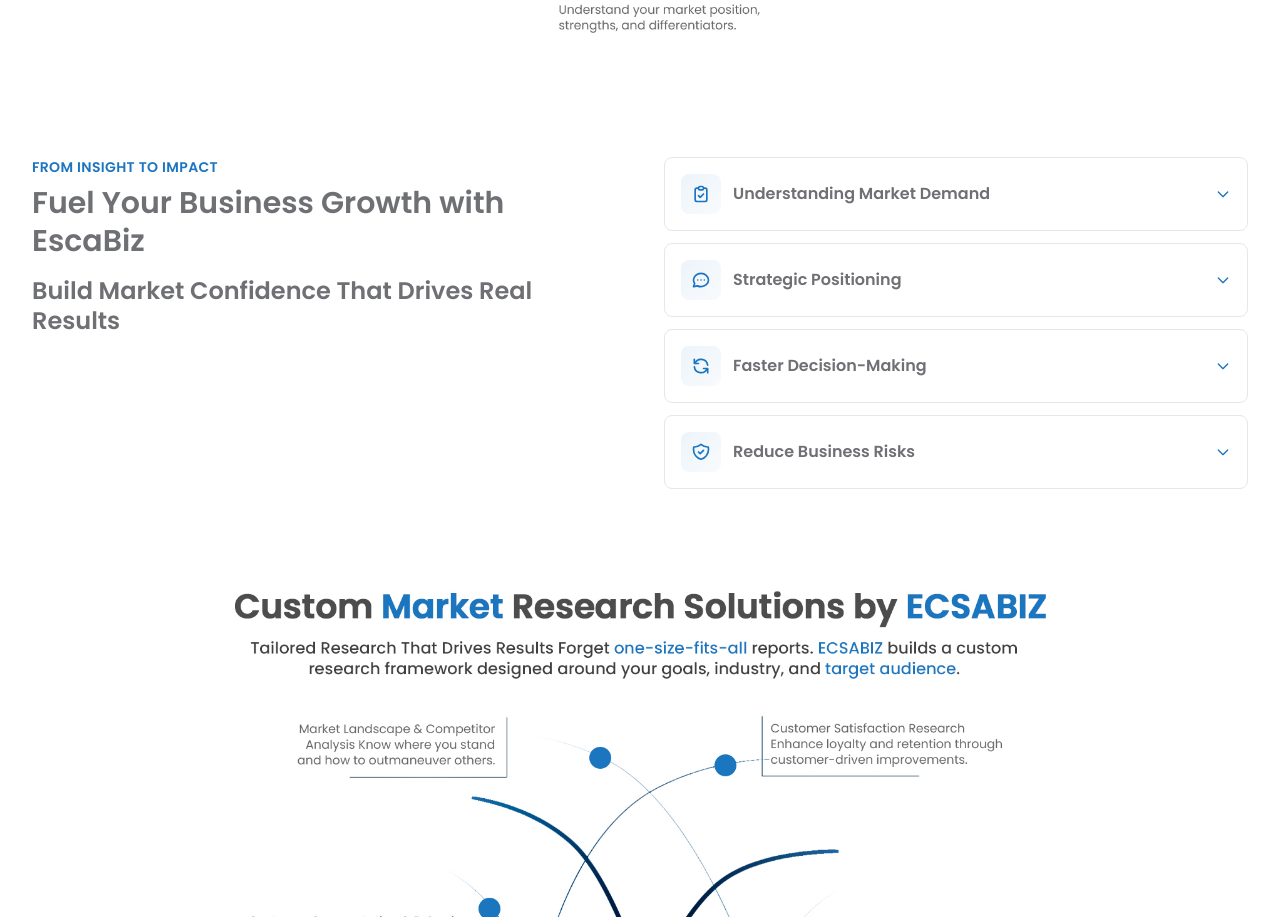
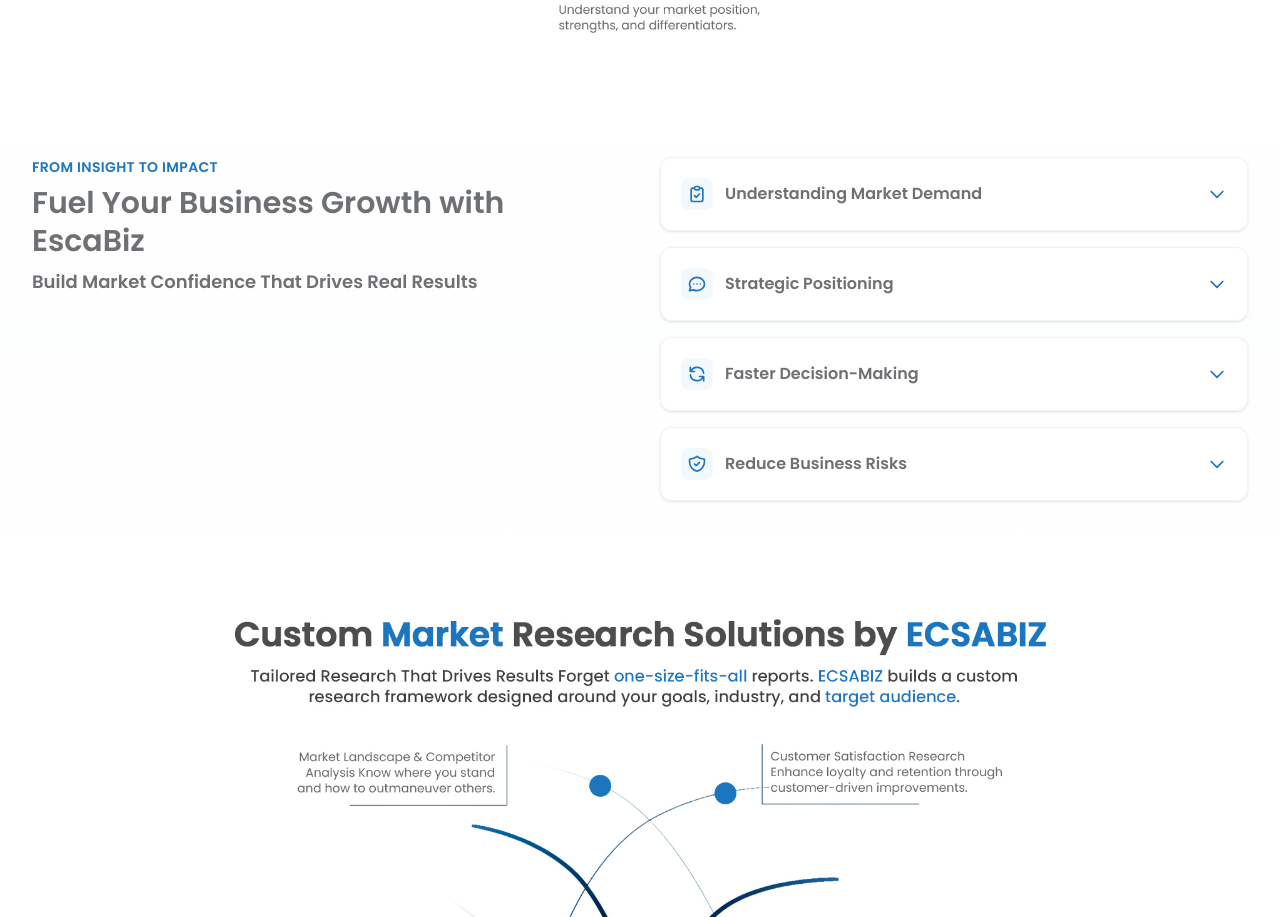
Before and after one commit to Sharmeen-Rauf/escabiz, a Next.js app: page /b2b-market-research-agency-escabiz in a window 1280 px wide. Shown: the part 3487-4404 px from the top of the page. Built offline with nearby package versions, Linux system fonts and the light colour scheme.

Commit message:
Refactor "From Insight to Impact" Section in B2B Market Research Agency Page: update background styling to a gradient, enhance accordion component layout, and improve text readability for a more engaging user experience.

```diff
--- a/src/app/b2b-market-research-agency-escabiz/page.tsx
+++ b/src/app/b2b-market-research-agency-escabiz/page.tsx
@@ -361,46 +361,48 @@ export default function B2BIndustryAnalysis() {
         </section>
 
         {/* FROM INSIGHT TO IMPACT Section */}
-        <section className="w-full bg-white py-6 md:py-8 lg:py-10">
+        <section className="w-full bg-gradient-to-b from-white via-gray-50/30 to-white py-6 md:py-8 lg:py-10">
           <div className="w-full max-w-7xl mx-auto px-4 sm:px-6 lg:px-8">
-            <div className="grid grid-cols-1 lg:grid-cols-2 gap-8 lg:gap-12 items-start">
-              {/* Left Side - Content */}
-              <div className="flex flex-col justify-center">
-                <p className="text-xs md:text-sm font-semibold text-[#1c75c0] uppercase tracking-wide mb-2">
+            <div className="grid grid-cols-1 lg:grid-cols-2 gap-8 lg:gap-10 items-start">
+              {/* Left Column: Headings and Main Description */}
+              <div className="flex flex-col">
+                <h4 className="text-xs md:text-sm font-semibold text-[#1c75c0] uppercase tracking-wide mb-2">
                   From Insight to Impact
-                </p>
-                <h3 className="text-lg sm:text-xl md:text-2xl lg:text-3xl font-semibold text-[#6f7074] leading-tight mb-4">
+                </h4>
+                <h3 className="text-lg sm:text-xl md:text-2xl lg:text-3xl font-semibold text-[#6f7074] leading-tight mb-2">
                   Fuel Your Business Growth with EscaBiz
                 </h3>
-                <h4 className="text-base sm:text-lg md:text-xl lg:text-2xl font-semibold text-[#6f7074] leading-tight mb-6">
+                <p className="text-base md:text-lg font-semibold text-[#6f7074] mb-6">
                   Build Market Confidence That Drives Real Results
-                </h4>
+                </p>
               </div>
 
-              {/* Right Side - Expandable Cards */}
-              <div className="flex flex-col space-y-3">
-                {/* Card 1: Understanding Market Demand */}
-                <div className={`bg-white rounded-lg overflow-hidden transition-all duration-300 ${
-                  activeAccordion === 0 ? 'border-2 border-[#1c75c0]' : 'border border-gray-200'
-                }`}>
+              {/* Right Column: Accordion Panels */}
+              <div className="flex flex-col">
+                {/* Accordion Item 1: Understanding Market Demand */}
+                <div className="bg-white/80 rounded-xl border border-gray-200/50 mb-4 overflow-hidden shadow-sm hover:shadow-lg hover:shadow-[#1c75c0]/15 transition-all duration-300 backdrop-blur-sm">
                   <button
                     onClick={() => setActiveAccordion(activeAccordion === 0 ? null : 0)}
-                    className="w-full flex items-center gap-3 p-3 md:p-4 text-left"
+                    className={`w-full flex items-center justify-between p-4 md:p-5 transition-all duration-300 ${
+                      activeAccordion === 0
+                        ? 'bg-gray-50 text-[#1c75c0] border-b border-gray-200'
+                        : 'text-[#6f7074] hover:bg-gray-50/50'
+                    }`}
                   >
-                    <div className="flex-shrink-0">
-                      <div className="bg-gradient-to-br from-[#1c75c0]/8 to-[#1c75c0]/3 rounded-lg p-2 w-10 h-10 flex items-center justify-center">
-                        <svg className="w-5 h-5 text-[#1c75c0]" fill="none" stroke="currentColor" viewBox="0 0 24 24">
+                    <div className="flex items-center">
+                      <div className={`w-8 h-8 rounded-lg flex items-center justify-center mr-3 ${
+                        activeAccordion === 0 ? 'bg-[#1c75c0]/10' : 'bg-[#1c75c0]/5'
+                      }`}>
+                        <svg className={`w-5 h-5 ${activeAccordion === 0 ? 'text-[#1c75c0]' : 'text-[#1c75c0]'}`} fill="none" stroke="currentColor" viewBox="0 0 24 24">
                           <path strokeLinecap="round" strokeLinejoin="round" strokeWidth={2} d="M9 5H7a2 2 0 00-2 2v12a2 2 0 002 2h10a2 2 0 002-2V7a2 2 0 00-2-2h-2M9 5a2 2 0 002 2h2a2 2 0 002-2M9 5a2 2 0 012-2h2a2 2 0 012 2m-6 9l2 2 4-4" />
                         </svg>
                       </div>
+                      <span className="text-sm md:text-base font-semibold text-left">
+                        Understanding Market Demand
+                      </span>
                     </div>
-                    <span className={`text-sm md:text-base font-semibold flex-1 transition-colors duration-300 ${
-                      activeAccordion === 0 ? 'text-[#1c75c0]' : 'text-[#6f7074]'
-                    }`}>
-                      Understanding Market Demand
-                    </span>
                     <svg
-                      className={`w-4 h-4 text-[#1c75c0] flex-shrink-0 transition-transform duration-300 ${
+                      className={`w-5 h-5 text-[#1c75c0] transition-transform duration-300 ${
                         activeAccordion === 0 ? 'rotate-180' : ''
                       }`}
                       fill="none"
@@ -415,34 +417,38 @@ export default function B2BIndustryAnalysis() {
                       activeAccordion === 0 ? 'max-h-96 opacity-100' : 'max-h-0 opacity-0'
                     }`}
                   >
-                    <div className="px-3 md:px-4 pb-3 md:pb-4 pl-16">
-                      <p className="text-xs sm:text-xs md:text-sm text-[#a9a9a9] leading-tight font-normal">
+                    <div className="p-4 md:p-5 pt-0 bg-white">
+                      <p className="text-xs md:text-sm text-[#a9a9a9] leading-relaxed m-0">
                         Don't guess what your audience needs know it. ECSABIZ helps you uncover the real challenges, goals, and purchasing patterns of your B2B clients, ensuring your strategy is always grounded in reality.
                       </p>
                     </div>
                   </div>
                 </div>
 
-                {/* Card 2: Strategic Positioning */}
-                <div className={`bg-white rounded-lg overflow-hidden transition-all duration-300 ${
-                  activeAccordion === 1 ? 'border-2 border-[#1c75c0]' : 'border border-gray-200'
-                }`}>
+                {/* Accordion Item 2: Strategic Positioning */}
+                <div className="bg-white/80 rounded-xl border border-gray-200/50 mb-4 overflow-hidden shadow-sm hover:shadow-lg hover:shadow-[#1c75c0]/15 transition-all duration-300 backdrop-blur-sm">
                   <button
                     onClick={() => setActiveAccordion(activeAccordion === 1 ? null : 1)}
-                    className="w-full flex items-center gap-3 p-3 md:p-4 text-left"
+                    className={`w-full flex items-center justify-between p-4 md:p-5 transition-all duration-300 ${
+                      activeAccordion === 1
+                        ? 'bg-gray-50 text-[#1c75c0] border-b border-gray-200'
+                        : 'text-[#6f7074] hover:bg-gray-50/50'
+                    }`}
                   >
-                    <div className="flex-shrink-0">
-                      <div className="bg-gradient-to-br from-[#1c75c0]/8 to-[#1c75c0]/3 rounded-lg p-2 w-10 h-10 flex items-center justify-center">
-                        <svg className="w-5 h-5 text-[#1c75c0]" fill="none" stroke="currentColor" viewBox="0 0 24 24">
+                    <div className="flex items-center">
+                      <div className={`w-8 h-8 rounded-lg flex items-center justify-center mr-3 ${
+                        activeAccordion === 1 ? 'bg-[#1c75c0]/10' : 'bg-[#1c75c0]/5'
+                      }`}>
+                        <svg className={`w-5 h-5 ${activeAccordion === 1 ? 'text-[#1c75c0]' : 'text-[#1c75c0]'}`} fill="none" stroke="currentColor" viewBox="0 0 24 24">
                           <path strokeLinecap="round" strokeLinejoin="round" strokeWidth={2} d="M8 12h.01M12 12h.01M16 12h.01M21 12c0 4.418-4.03 8-9 8a9.863 9.863 0 01-4.255-.949L3 20l1.395-3.72C3.512 15.042 3 13.574 3 12c0-4.418 4.03-8 9-8s9 3.582 9 8z" />
                         </svg>
                       </div>
+                      <span className="text-sm md:text-base font-semibold text-left">
+                        Strategic Positioning
+                      </span>
                     </div>
-                    <span className="text-sm md:text-base font-semibold text-[#6f7074] flex-1">
-                      Strategic Positioning
-                    </span>
                     <svg
-                      className={`w-4 h-4 text-[#1c75c0] flex-shrink-0 transition-transform duration-300 ${
+                      className={`w-5 h-5 text-[#1c75c0] transition-transform duration-300 ${
                         activeAccordion === 1 ? 'rotate-180' : ''
                       }`}
                       fill="none"
@@ -457,34 +463,38 @@ export default function B2BIndustryAnalysis() {
                       activeAccordion === 1 ? 'max-h-96 opacity-100' : 'max-h-0 opacity-0'
                     }`}
                   >
-                    <div className="px-3 md:px-4 pb-3 md:pb-4 pl-16">
-                      <p className="text-xs sm:text-xs md:text-sm text-[#a9a9a9] leading-tight font-normal">
+                    <div className="p-4 md:p-5 pt-0 bg-white">
+                      <p className="text-xs md:text-sm text-[#a9a9a9] leading-relaxed m-0">
                         Our insights guide you in refining your brand message and value proposition. We ensure your products and marketing align perfectly with market expectations and competitive advantages, maximizing impact.
                       </p>
                     </div>
                   </div>
                 </div>
 
-                {/* Card 3: Faster Decision-Making */}
-                <div className={`bg-white rounded-lg overflow-hidden transition-all duration-300 ${
-                  activeAccordion === 2 ? 'border-2 border-[#1c75c0]' : 'border border-gray-200'
-                }`}>
+                {/* Accordion Item 3: Faster Decision-Making */}
+                <div className="bg-white/80 rounded-xl border border-gray-200/50 mb-4 overflow-hidden shadow-sm hover:shadow-lg hover:shadow-[#1c75c0]/15 transition-all duration-300 backdrop-blur-sm">
                   <button
                     onClick={() => setActiveAccordion(activeAccordion === 2 ? null : 2)}
-                    className="w-full flex items-center gap-3 p-3 md:p-4 text-left"
+                    className={`w-full flex items-center justify-between p-4 md:p-5 transition-all duration-300 ${
+                      activeAccordion === 2
+                        ? 'bg-gray-50 text-[#1c75c0] border-b border-gray-200'
+                        : 'text-[#6f7074] hover:bg-gray-50/50'
+                    }`}
                   >
-                    <div className="flex-shrink-0">
-                      <div className="bg-gradient-to-br from-[#1c75c0]/8 to-[#1c75c0]/3 rounded-lg p-2 w-10 h-10 flex items-center justify-center">
-                        <svg className="w-5 h-5 text-[#1c75c0]" fill="none" stroke="currentColor" viewBox="0 0 24 24">
+                    <div className="flex items-center">
+                      <div className={`w-8 h-8 rounded-lg flex items-center justify-center mr-3 ${
+                        activeAccordion === 2 ? 'bg-[#1c75c0]/10' : 'bg-[#1c75c0]/5'
+                      }`}>
+                        <svg className={`w-5 h-5 ${activeAccordion === 2 ? 'text-[#1c75c0]' : 'text-[#1c75c0]'}`} fill="none" stroke="currentColor" viewBox="0 0 24 24">
                           <path strokeLinecap="round" strokeLinejoin="round" strokeWidth={2} d="M4 4v5h.582m15.356 2A8.001 8.001 0 004.582 9m0 0H9m11 11v-5h-.581m0 0a8.003 8.003 0 01-15.357-2m15.357 2H15" />
                         </svg>
                       </div>
+                      <span className="text-sm md:text-base font-semibold text-left">
+                        Faster Decision-Making
+                      </span>
                     </div>
-                    <span className="text-sm md:text-base font-semibold text-[#6f7074] flex-1">
-                      Faster Decision-Making
-                    </span>
                     <svg
-                      className={`w-4 h-4 text-[#1c75c0] flex-shrink-0 transition-transform duration-300 ${
+                      className={`w-5 h-5 text-[#1c75c0] transition-transform duration-300 ${
                         activeAccordion === 2 ? 'rotate-180' : ''
                       }`}
                       fill="none"
@@ -499,34 +509,38 @@ export default function B2BIndustryAnalysis() {
                       activeAccordion === 2 ? 'max-h-96 opacity-100' : 'max-h-0 opacity-0'
                     }`}
                   >
-                    <div className="px-3 md:px-4 pb-3 md:pb-4 pl-16">
-                      <p className="text-xs sm:text-xs md:text-sm text-[#a9a9a9] leading-tight font-normal">
-                        Time is money. ECSABIZ simplifies complex data into clear, actionable insights so your team can cut through the noise and make smarter, more confident strategic decisions faster than the competition.
+                    <div className="p-4 md:p-5 pt-0 bg-white">
+                      <p className="text-xs md:text-sm text-[#a9a9a9] leading-relaxed m-0">
+                        Time is money. ECSABIZ simplifies complex data into clear, actionable insights so your team can cut through the noise and make smarter, more confident strategic decisions — faster than the competition.
                       </p>
                     </div>
                   </div>
                 </div>
 
-                {/* Card 4: Reduce Business Risks */}
-                <div className={`bg-white rounded-lg overflow-hidden transition-all duration-300 ${
-                  activeAccordion === 3 ? 'border-2 border-[#1c75c0]' : 'border border-gray-200'
-                }`}>
+                {/* Accordion Item 4: Reduce Business Risks */}
+                <div className="bg-white/80 rounded-xl border border-gray-200/50 mb-4 overflow-hidden shadow-sm hover:shadow-lg hover:shadow-[#1c75c0]/15 transition-all duration-300 backdrop-blur-sm">
                   <button
                     onClick={() => setActiveAccordion(activeAccordion === 3 ? null : 3)}
-                    className="w-full flex items-center gap-3 p-3 md:p-4 text-left"
+                    className={`w-full flex items-center justify-between p-4 md:p-5 transition-all duration-300 ${
+                      activeAccordion === 3
+                        ? 'bg-gray-50 text-[#1c75c0] border-b border-gray-200'
+                        : 'text-[#6f7074] hover:bg-gray-50/50'
+                    }`}
                   >
-                    <div className="flex-shrink-0">
-                      <div className="bg-gradient-to-br from-[#1c75c0]/8 to-[#1c75c0]/3 rounded-lg p-2 w-10 h-10 flex items-center justify-center">
-                        <svg className="w-5 h-5 text-[#1c75c0]" fill="none" stroke="currentColor" viewBox="0 0 24 24">
+                    <div className="flex items-center">
+                      <div className={`w-8 h-8 rounded-lg flex items-center justify-center mr-3 ${
+                        activeAccordion === 3 ? 'bg-[#1c75c0]/10' : 'bg-[#1c75c0]/5'
+                      }`}>
+                        <svg className={`w-5 h-5 ${activeAccordion === 3 ? 'text-[#1c75c0]' : 'text-[#1c75c0]'}`} fill="none" stroke="currentColor" viewBox="0 0 24 24">
                           <path strokeLinecap="round" strokeLinejoin="round" strokeWidth={2} d="M9 12l2 2 4-4m5.618-4.016A11.955 11.955 0 0112 2.944a11.955 11.955 0 01-8.618 3.04A12.02 12.02 0 003 9c0 5.591 3.824 10.29 9 11.622 5.176-1.332 9-6.03 9-11.622 0-1.042-.133-2.052-.382-3.016z" />
                         </svg>
                       </div>
+                      <span className="text-sm md:text-base font-semibold text-left">
+                        Reduce Business Risks
+                      </span>
                     </div>
-                    <span className="text-sm md:text-base font-semibold text-[#6f7074] flex-1">
-                      Reduce Business Risks
-                    </span>
                     <svg
-                      className={`w-4 h-4 text-[#1c75c0] flex-shrink-0 transition-transform duration-300 ${
+                      className={`w-5 h-5 text-[#1c75c0] transition-transform duration-300 ${
                         activeAccordion === 3 ? 'rotate-180' : ''
                       }`}
                       fill="none"
@@ -541,8 +555,8 @@ export default function B2BIndustryAnalysis() {
                       activeAccordion === 3 ? 'max-h-96 opacity-100' : 'max-h-0 opacity-0'
                     }`}
                   >
-                    <div className="px-3 md:px-4 pb-3 md:pb-4 pl-16">
-                      <p className="text-xs sm:text-xs md:text-sm text-[#a9a9a9] leading-tight font-normal">
+                    <div className="p-4 md:p-5 pt-0 bg-white">
+                      <p className="text-xs md:text-sm text-[#a9a9a9] leading-relaxed m-0">
                         We provide the intelligence needed to see around corners. We help you anticipate market changes, predict emerging trends, and avoid costly strategic mistakes giving your company a crucial competitive edge.
                       </p>
                     </div>
```
